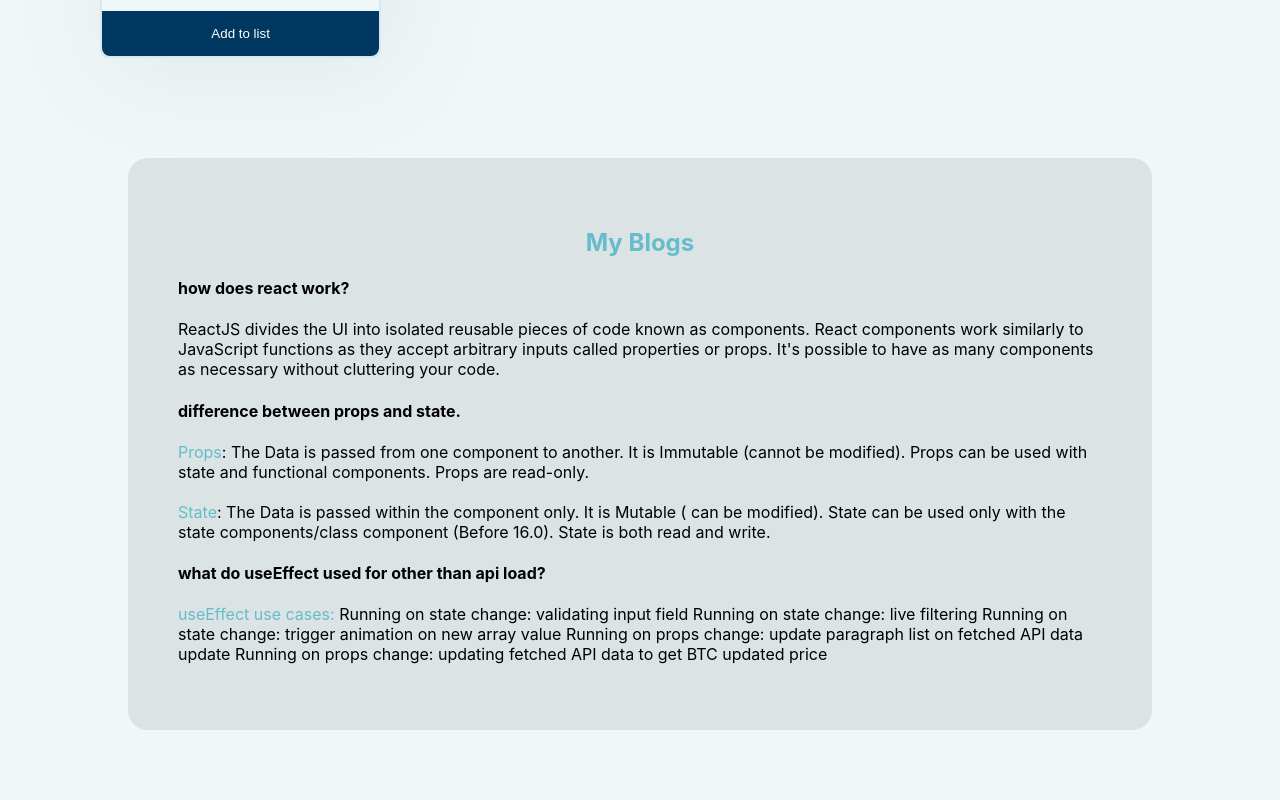
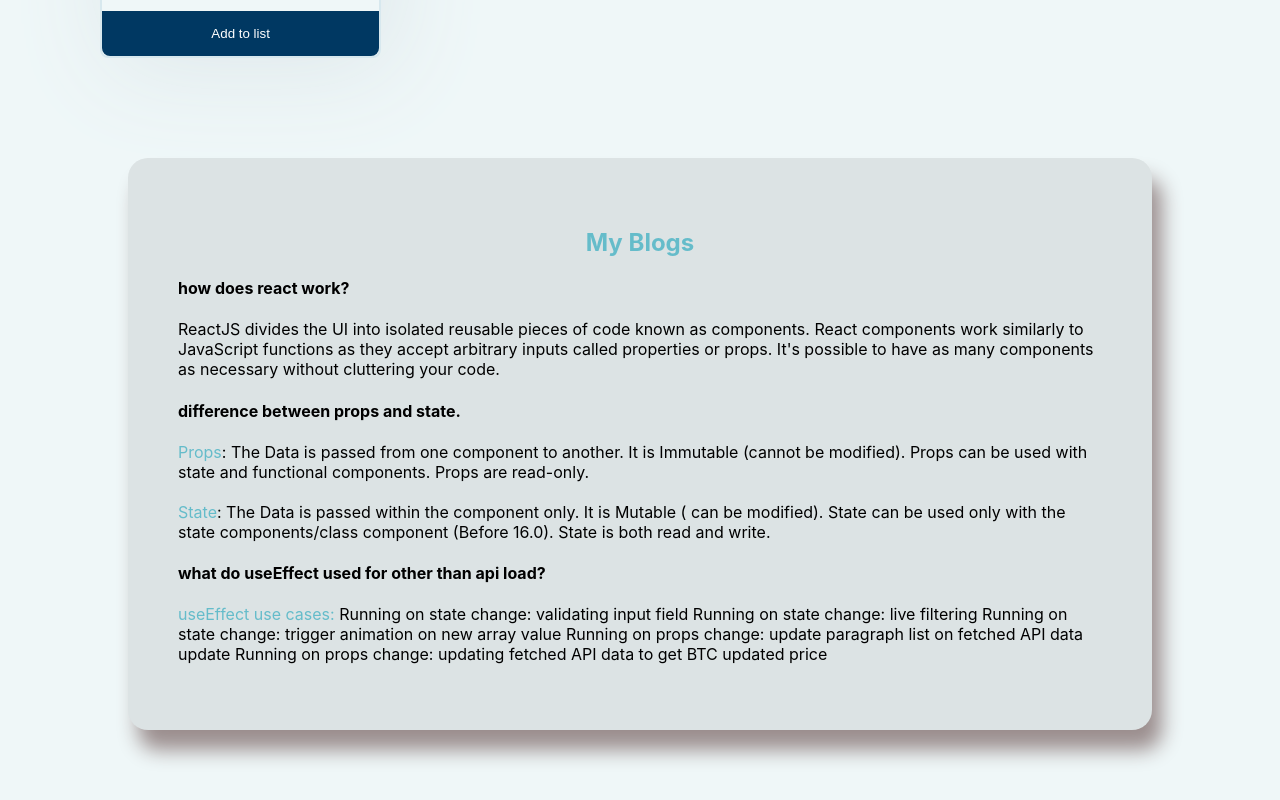
Before and after one commit to Kulsuma03/ultra-active-club, a React (Create React App) app: page / in a window 1280 px wide. Shown: the part 1683-2483 px from the top of the page. Built offline with nearby package versions, Linux system fonts and the light colour scheme.

Commit message:
my blog box shadow added

```diff
--- a/src/component/Blogs/Blogs.css
+++ b/src/component/Blogs/Blogs.css
@@ -3,6 +3,7 @@
     margin: 100px auto;
     background-color: #dce3e4;
     border-radius: 20px;
+    box-shadow: 10px 20px 20px rgb(155, 142, 142);
 
 }
 .blog-container{
```
